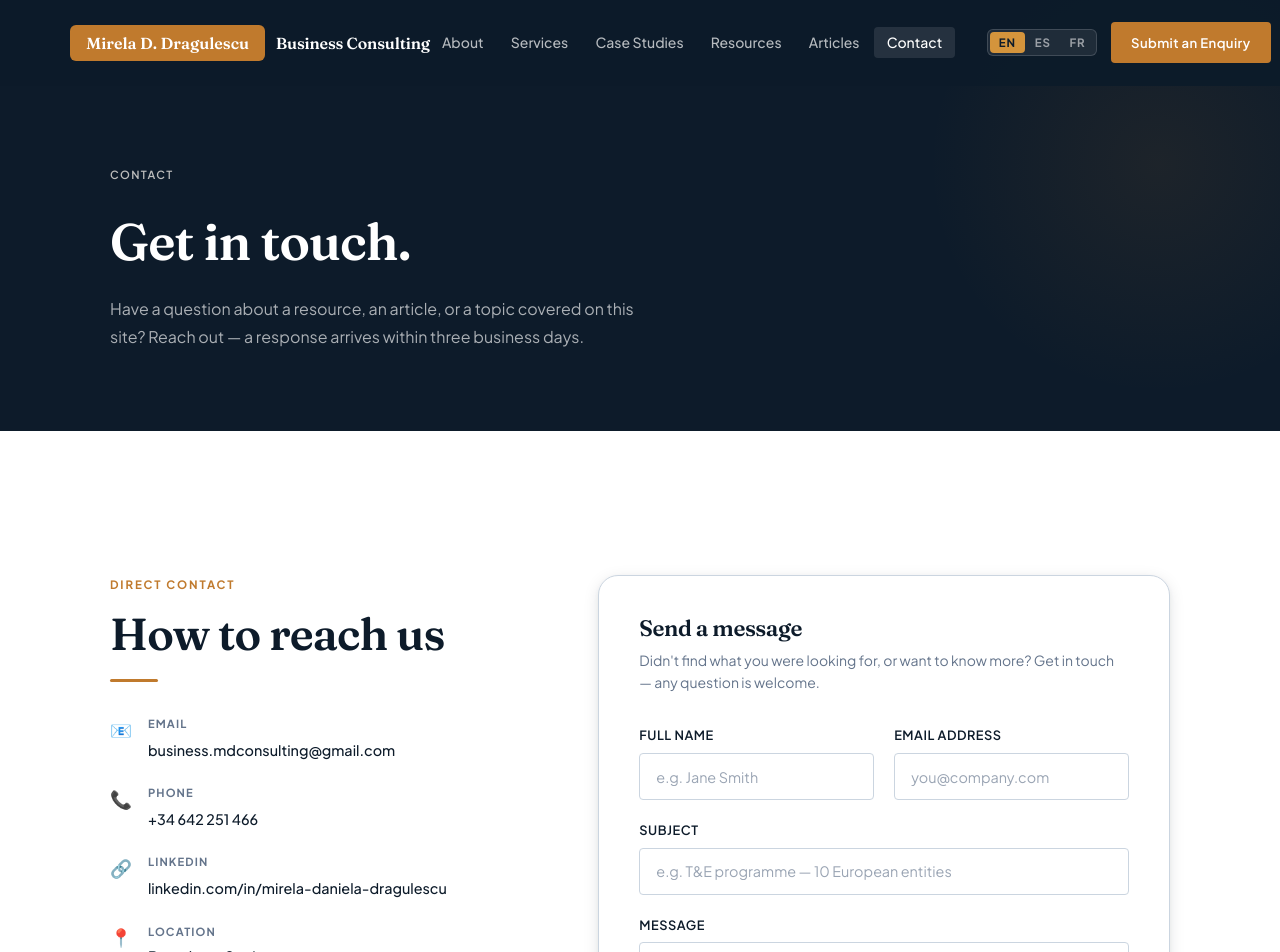
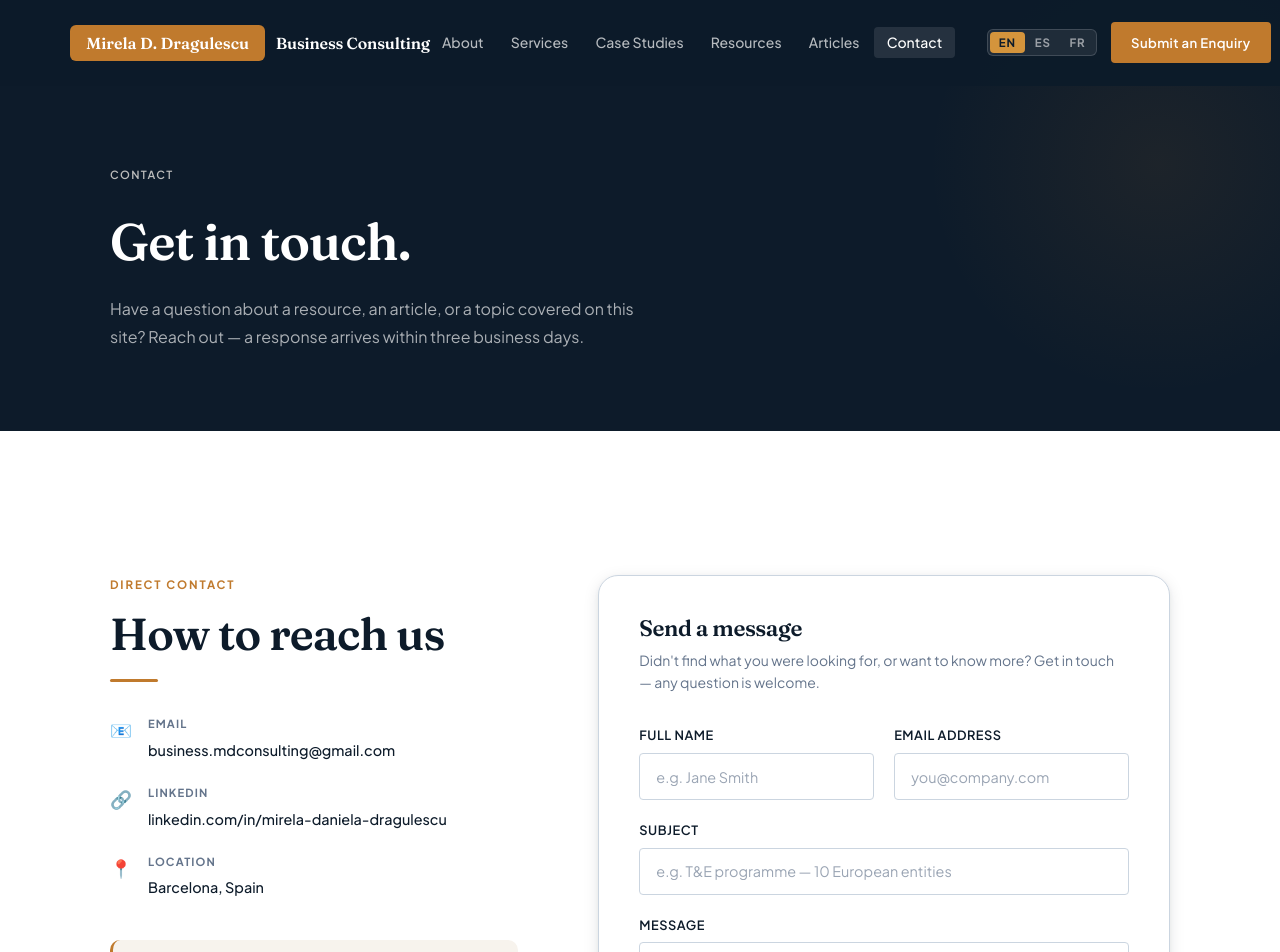
Before and after one commit to danadi87/mirela-frontend, a React (Vite) app: page /contact in a window 1280 px wide. Shown: the top 952 px of the page. Built offline with nearby package versions, Linux system fonts and the light colour scheme.

Commit message:
adjustments

```diff
--- a/src/pages/Contact.jsx
+++ b/src/pages/Contact.jsx
@@ -10,12 +10,7 @@ const contactDetails = [
     value: "business.mdconsulting@gmail.com",
     href: "mailto:business.mdconsulting@gmail.com",
   },
-  {
-    icon: "📞",
-    labelKey: "Phone",
-    value: "+34 642 251 466",
-    href: "tel:+34642251466",
-  },
+
   {
     icon: "🔗",
     labelKey: "LinkedIn",
```
